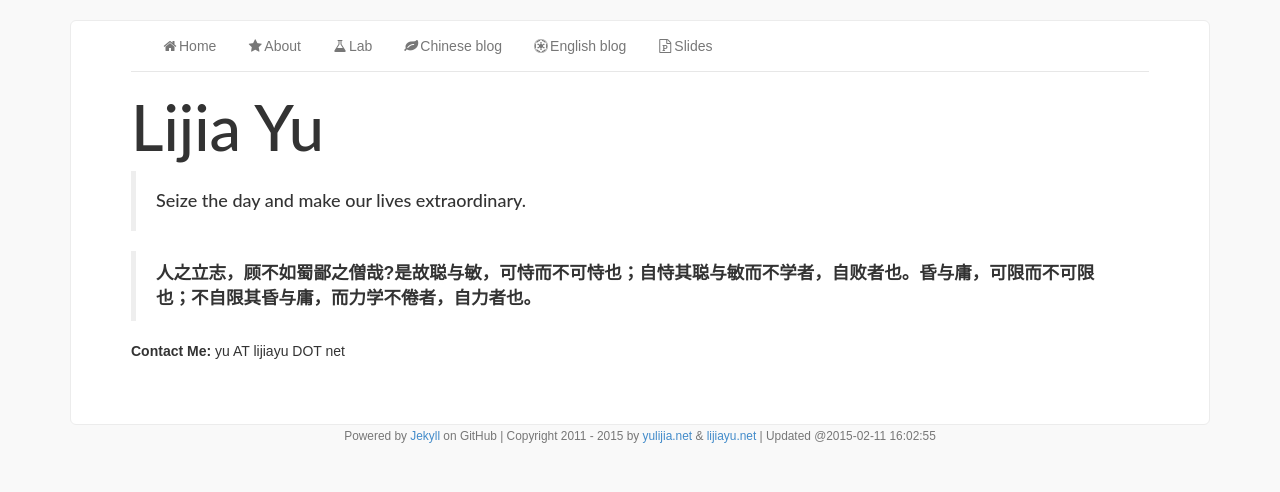
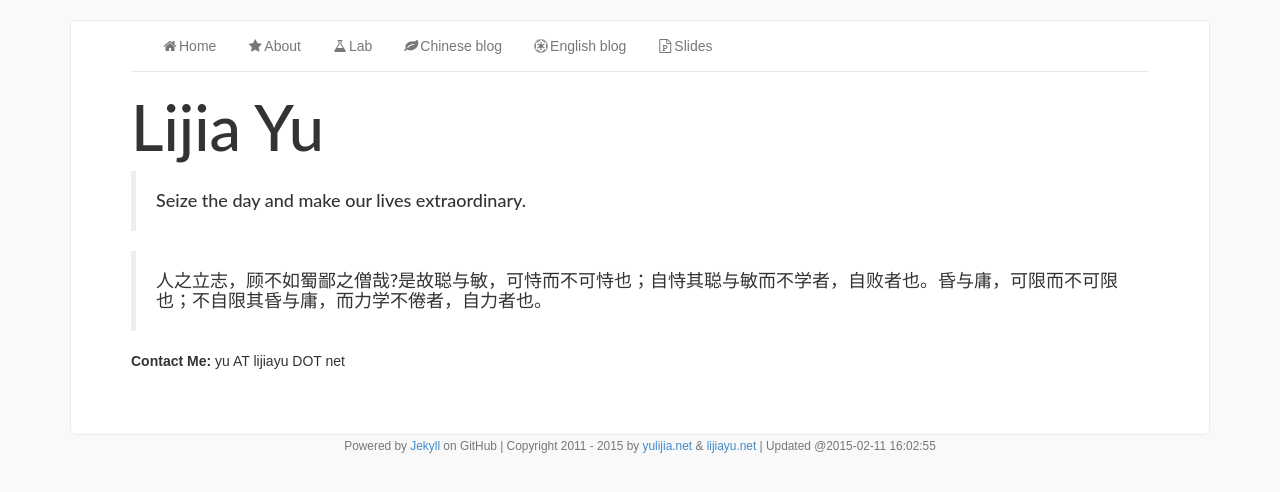
Before and after one commit to yulijia/yulijia.github.io, a Jekyll site: the page built from index.md, in a window 1280 px wide. Shown: the top 492 px of the page. Built offline with Jekyll 4.4.1, drawn with Linux system fonts in a browser that asks for light colours; nearby versions of some CDN libraries.

Commit message:
change the tag

```diff
--- a/index.md
+++ b/index.md
@@ -9,6 +9,6 @@
 
 > #### Seize the day and make our lives extraordinary.
 
-> **人之立志，顾不如蜀鄙之僧哉?是故聪与敏，可恃而不可恃也；自恃其聪与敏而不学者，自败者也。昏与庸，可限而不可限也；不自限其昏与庸，而力学不倦者，自力者也。**
+> #### 人之立志，顾不如蜀鄙之僧哉?是故聪与敏，可恃而不可恃也；自恃其聪与敏而不学者，自败者也。昏与庸，可限而不可限也；不自限其昏与庸，而力学不倦者，自力者也。
 
 **Contact Me:** yu AT lijiayu DOT net
```
